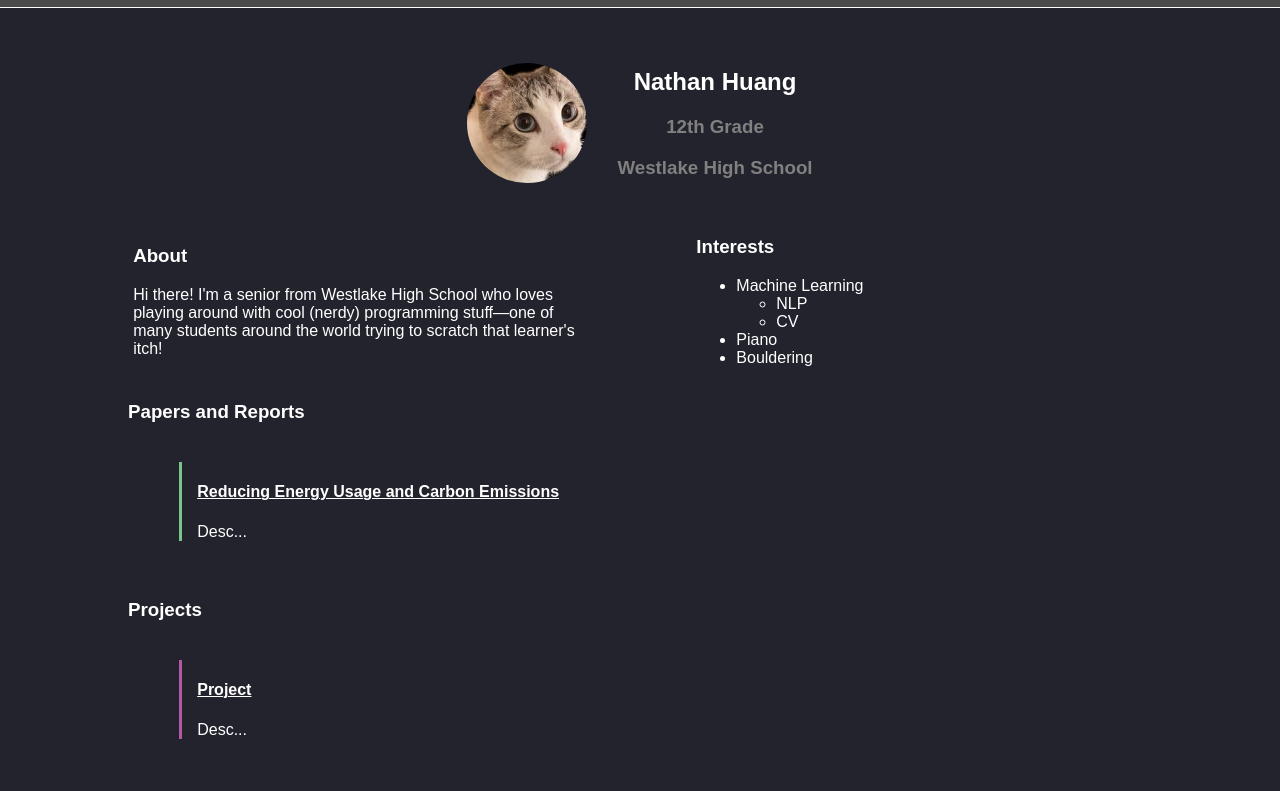
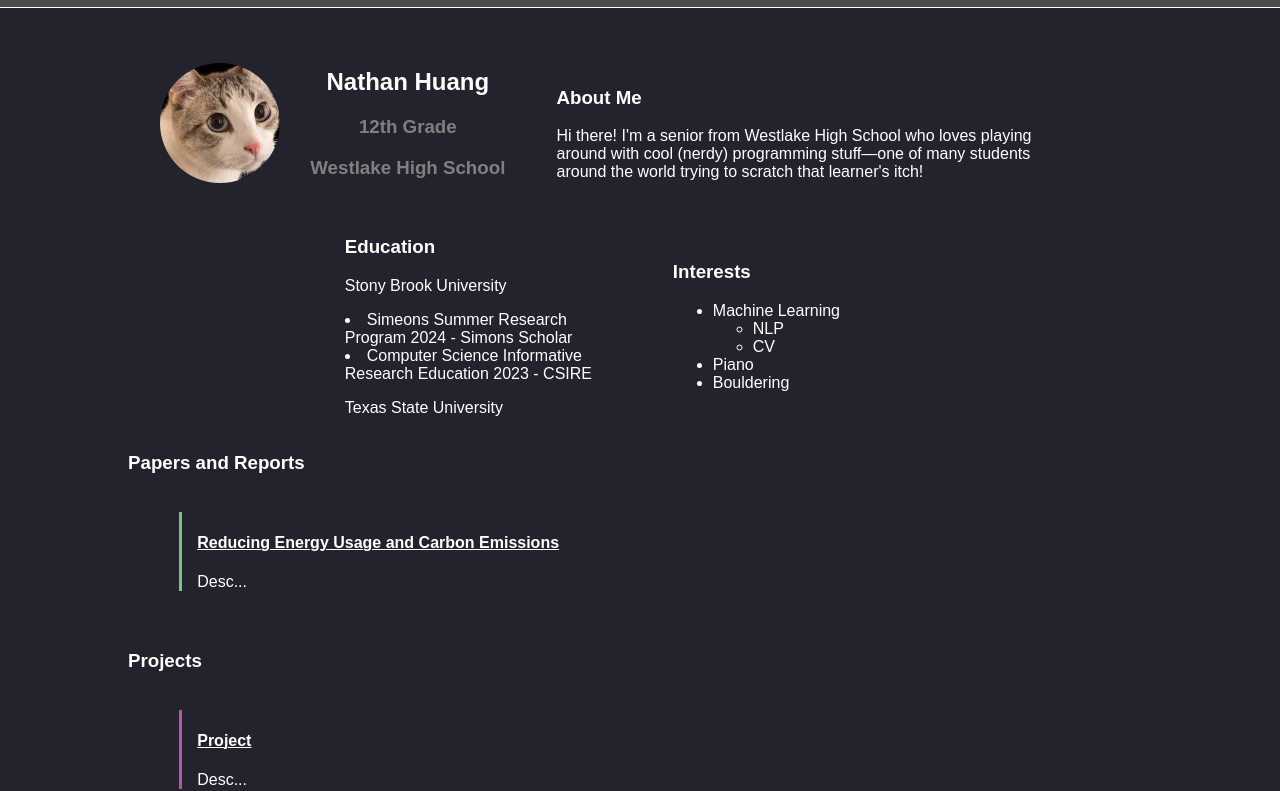
Before and after one commit to nathangh0/nathangh0.github.io, a plain HTML site: page index.html in a window 1280 px wide. Shown: the part 47-838 px from the top of the page. Drawn offline with Linux system fonts and the light colour scheme.

Commit message:
mom rev0

```diff
--- a/index.html
+++ b/index.html
@@ -25,11 +25,19 @@
                 <h3>12th Grade</h3>
                 <h3>Westlake High School</h3>
             </div>
+            <div class="bio">
+                <h3>About Me</h3>
+                <p>Hi there! I'm a senior from Westlake High School who loves playing around with cool (nerdy) programming stuff—one of many students around the world trying to scratch that learner's itch!<p>
+            </div>
         </div>
         <div class="about-me">
             <div class="bio">
-                <h3>About</h3>
-                <p>Hi there! I'm a senior from Westlake High School who loves playing around with cool (nerdy) programming stuff—one of many students around the world trying to scratch that learner's itch!<p>
+                <h3>Education</h3>
+                <p>Stony Brook University<p>
+                        <li>Simeons Summer Research Program 2024 - Simons Scholar</li>
+                        <li>Computer Science Informative Research Education 2023 - CSIRE </li>
+                <p>Texas State University<p>
+
             </div>
             <div class="interests">
                 <h3>Interests</h3>
```
